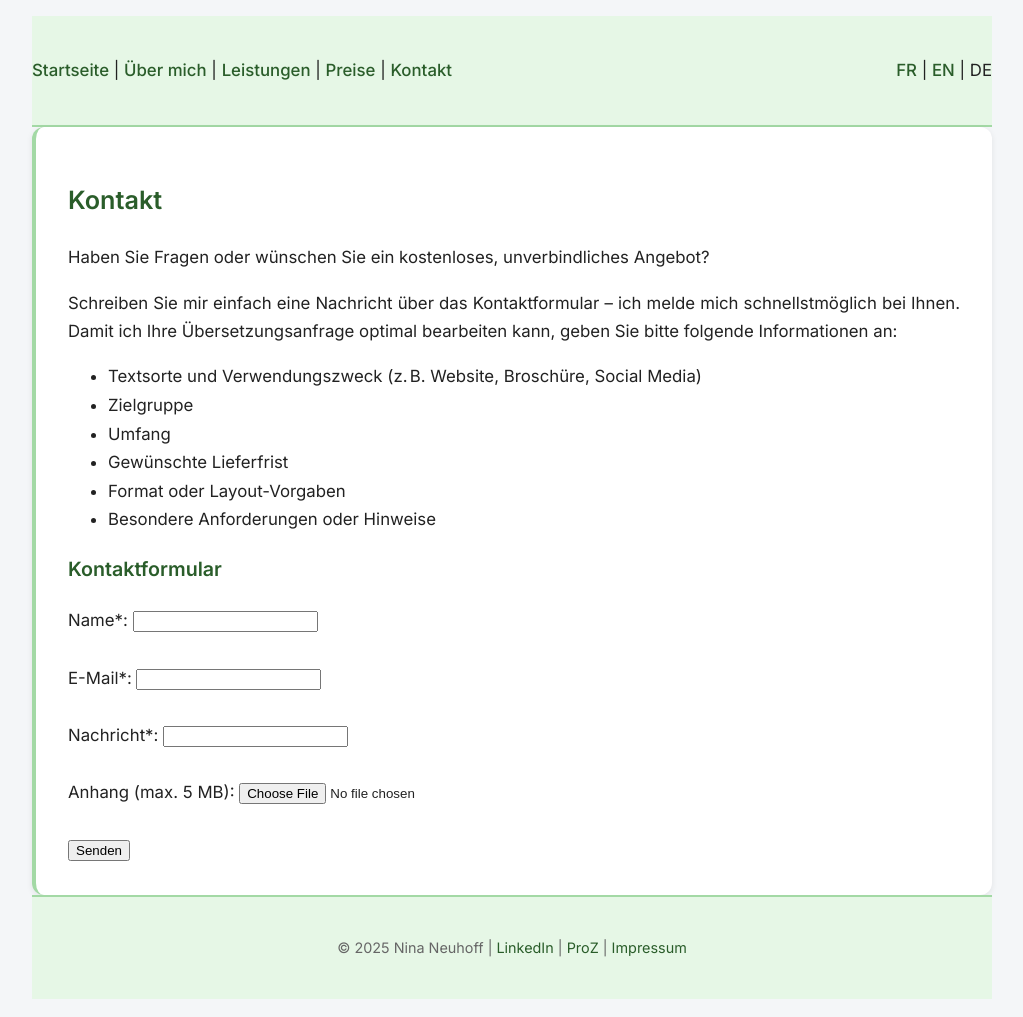
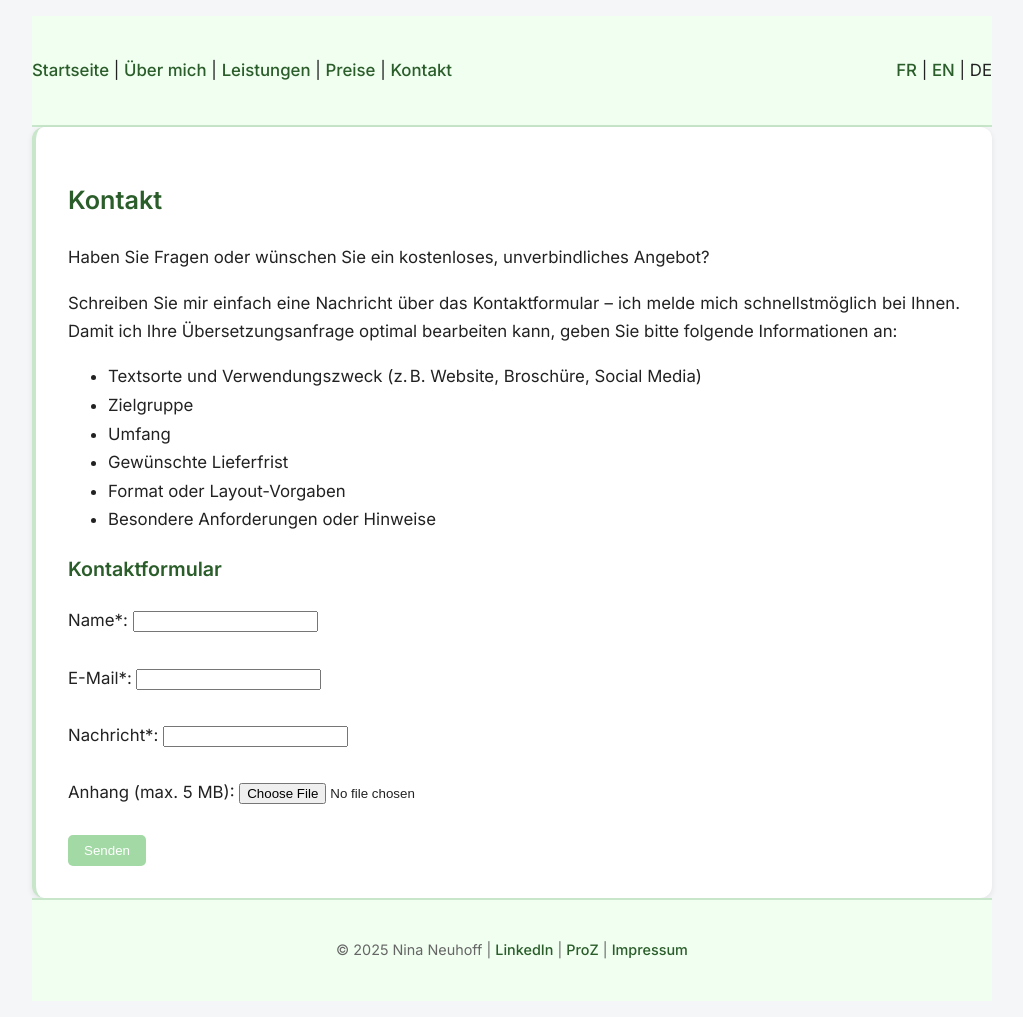
Before and after one commit to nneuhoff/traduction-translation-uebersetzung, a Jekyll site: the page built from de/contact.md, in a window 1280 px wide. Shown: the whole page, without its empty margins (128-1151 px from the left). Built offline with Jekyll 4.4.1, drawn with Linux system fonts in a browser that asks for light colours.

Commit message:
Update style.css

```diff
--- a/assets/style.css
+++ b/assets/style.css
@@ -6,7 +6,7 @@ body {
   max-width: 960px;
   margin: 0 auto;
   padding: 1rem;
-  background-color: #f4f6f8;
+  background-color: #f4f6f8; /* neutraler Hintergrund */
   color: #222;
 }
 
@@ -14,8 +14,8 @@ body {
 header {
   text-align: center;
   padding: 1.5rem 0;
-  background-color: #e6f7e6; /* hellgrüner Hintergrund für Header */
-  border-bottom: 2px solid #a3d9a5; /* dezente grüne Linie */
+  background-color: #f0fff0; /* sehr hellgrüner Hintergrund */
+  border-bottom: 2px solid #c8e6c9; /* dezente grüne Linie */
 }
 
 nav {
@@ -35,7 +35,23 @@ nav a {
 }
 
 nav a:hover {
-  color: #3cb371; /* hellgrün beim Hover */
+  color: #4caf50; /* dezenter Hellgrün-Hover */
+}
+
+/* Buttons */
+button, .button {
+  background-color: #a3d9a5;
+  color: white;
+  border: none;
+  padding: 0.5rem 1rem;
+  cursor: pointer;
+  border-radius: 5px;
+  font-weight: 500;
+  transition: background-color 0.3s;
+}
+
+button:hover, .button:hover {
+  background-color: #81c784;
 }
 
 /* Hauptinhalt als "Card" */
@@ -45,8 +61,8 @@ main {
   border-radius: 12px;
   box-shadow: 0 2px 6px rgba(0, 0, 0, 0.08);
   text-align: justify; /* Blocksatz */
-  overflow-wrap: break-word; /* Textumbruch erzwingen */
-  border-left: 4px solid #a3d9a5; /* grüner Akzent am Rand */
+  overflow-wrap: break-word;
+  border-left: 4px solid #c8e6c9; /* grüner Akzent am Rand */
 }
 
 /* Hero-Sektion für Startseite */
@@ -57,7 +73,7 @@ main {
   justify-content: center;
   gap: 2rem;
   margin: 2rem 0;
-  background-color: #f0fff0; /* sehr hellgrüner Hintergrund */
+  background-color: #f0fff0; /* dezenter hellgrüner Hintergrund */
   padding: 2rem;
   border-radius: 12px;
 }
@@ -67,7 +83,7 @@ main {
   max-width: 100%;
   border-radius: 50%;
   box-shadow: 0 2px 8px rgba(0, 0, 0, 0.1);
-  border: 3px solid #a3d9a5; /* grüner Rahmen um Bild */
+  border: 3px solid #c8e6c9; /* dezenter grüner Rahmen */
 }
 
 .hero-text {
@@ -75,19 +91,19 @@ main {
   text-align: left;
 }
 
-/* Überschriften farblich akzentuieren */
 h1, h2, h3 {
-  color: #2a5d2a;
+  color: #2a5d2a; /* Überschriftenfarbe */
 }
 
 /* Links allgemein */
 a {
   color: #2a5d2a;
   text-decoration: none;
+  font-weight: 500;
 }
 
 a:hover {
-  color: #3cb371;
+  color: #4caf50;
   text-decoration: underline;
 }
 
@@ -97,8 +113,8 @@ footer {
   padding: 1.5rem 0;
   font-size: 0.9rem;
   color: #666;
-  background-color: #e6f7e6; /* hellgrüner Hintergrund im Footer */
-  border-top: 2px solid #a3d9a5;
+  background-color: #f0fff0; /* dezenter hellgrüner Hintergrund */
+  border-top: 2px solid #c8e6c9;
 }
 
 footer a {
@@ -106,7 +122,7 @@ footer a {
 }
 
 footer a:hover {
-  color: #3cb371;
+  color: #4caf50;
 }
 
 /* Responsive Anpassungen */
```
